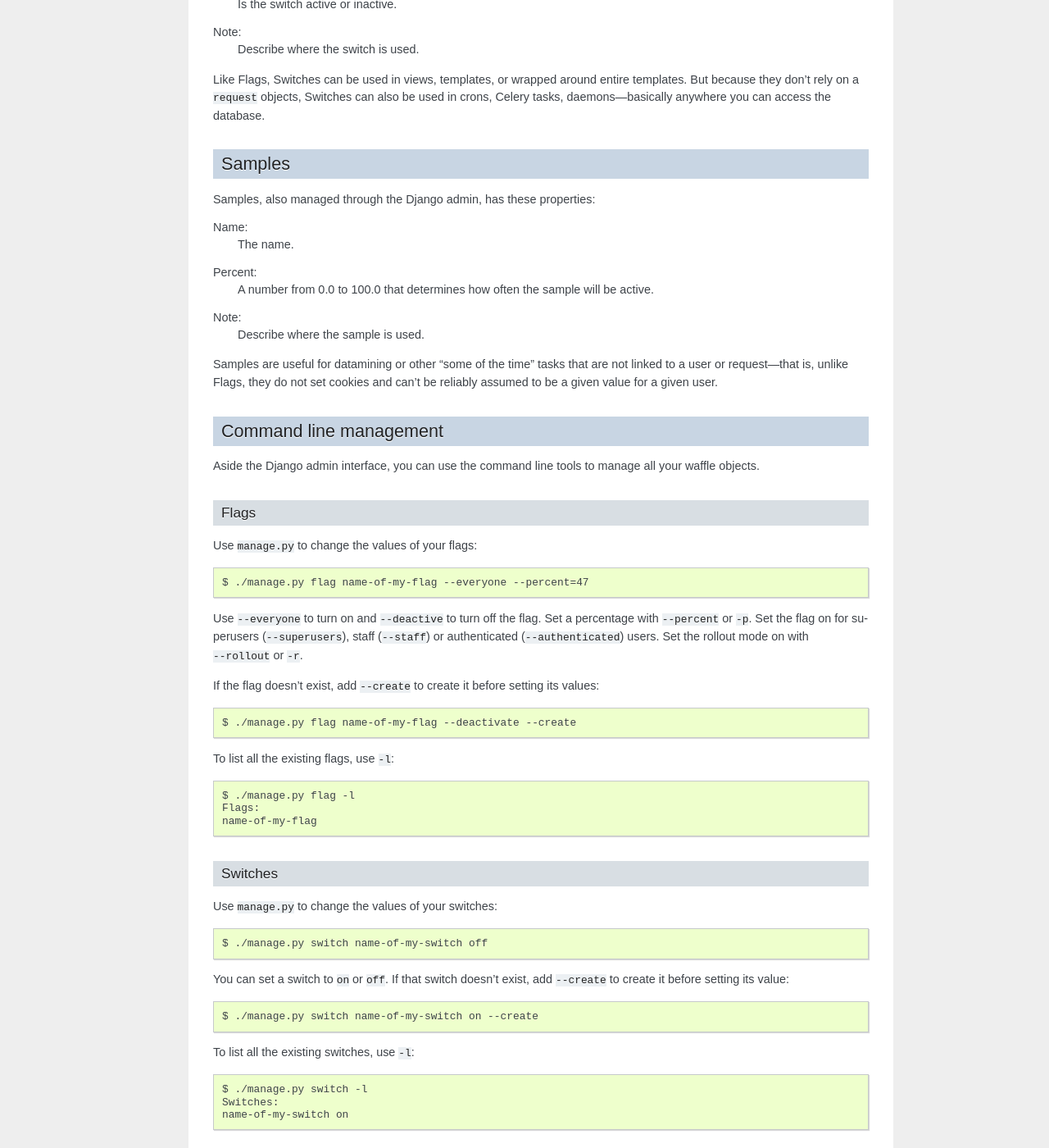
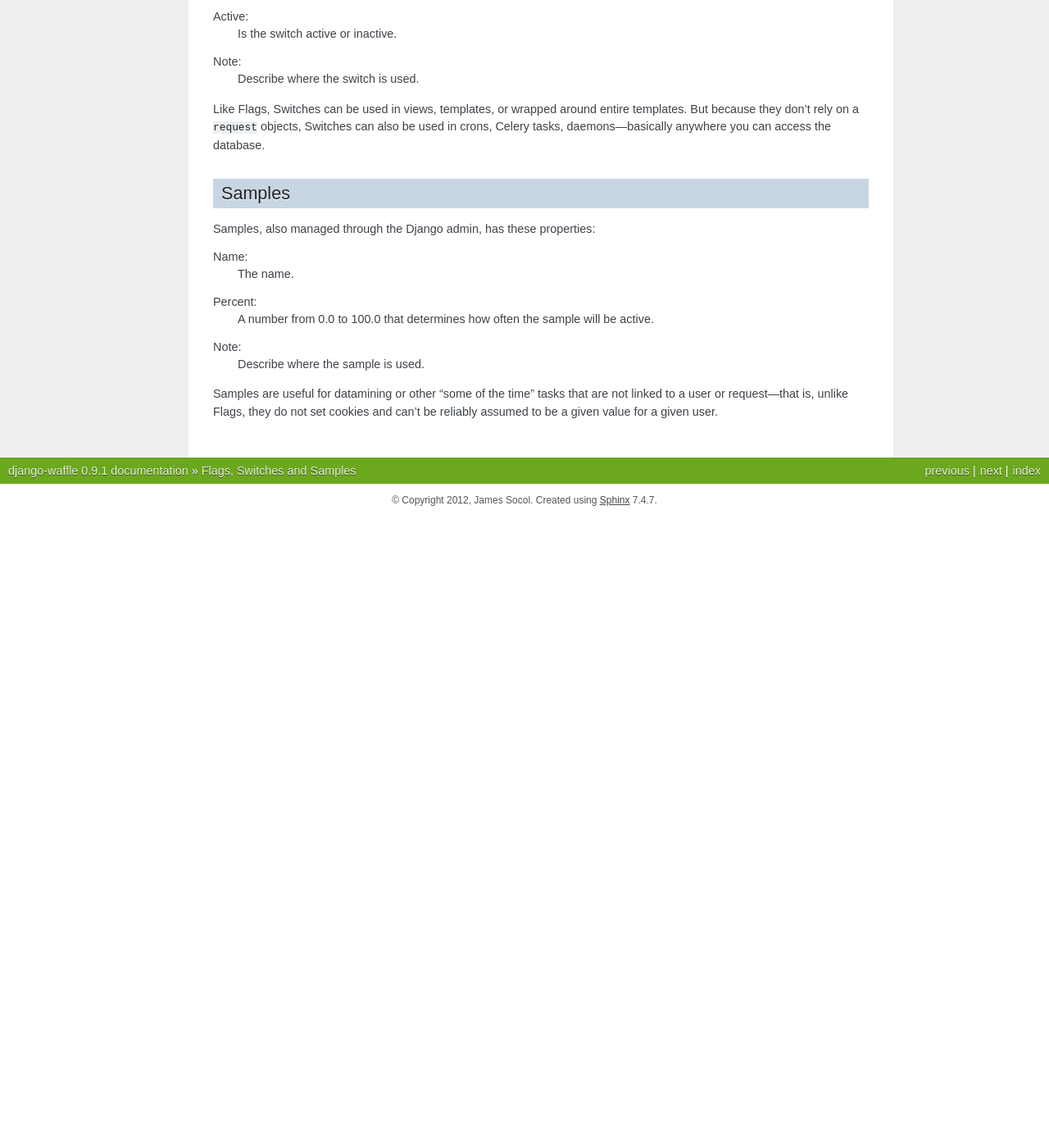
Before and after one commit to jazzband/django-waffle, a Sphinx documentation site: the page built from docs/types.rst, in a window 1280 px wide and 1400 px high, scrolled down 1195 px. Shown: the whole window at 82% size. Built offline with Sphinx 7.4.7, drawn with Linux system fonts in a browser that asks for light colours; after the commit the page ends 1825 px from its top, so only the background shows below that; some of the changed text lies outside the part shown.

Commit message:
Move cli docs to their own chapter.

```diff
--- a/docs/index.rst
+++ b/docs/index.rst
@@ -20,6 +20,7 @@
 
    installation
    types
+   commandline
    usage
    testing-waffles
    contributing
--- a/docs/types.rst
+++ b/docs/types.rst
@@ -11,6 +11,9 @@
 are **not**. Consequently, Flags are much more complicated, while
 Switches are just a named boolean in the database, and Samples are
 just a percentage stored in the database.
+
+Flags, Switches, and Samples can be managed via the `command line
+<cli-chapter>`_.
 
 
 Flags
@@ -91,69 +94,3 @@
 that are not linked to a user or request---that is, unlike Flags, they
 do not set cookies and can't be reliably assumed to be a given value
 for a given user.
-
-Command line management
------------------------
-
-Aside the Django admin interface, you can use the command line tools to manage
-all your waffle objects.
-
-Flags
-=====
-
-Use ``manage.py`` to change the values of your flags::
-
-    $ ./manage.py flag name-of-my-flag --everyone --percent=47
-
-Use ``--everyone`` to turn on and ``--deactive`` to turn off the flag. Set a
-percentage with ``--percent`` or ``-p``. Set the flag on for superusers
-(``--superusers``), staff (``--staff``) or authenticated (``--authenticated``)
-users. Set the rollout mode on with ``--rollout`` or ``-r``.
-
-If the flag doesn't exist, add ``--create`` to create it before setting its
-values::
-
-    $ ./manage.py flag name-of-my-flag --deactivate --create
-
-To list all the existing flags, use ``-l``::
-
-    $ ./manage.py flag -l
-    Flags:
-    name-of-my-flag
-
-Switches
-========
-
-Use ``manage.py`` to change the values of your switches::
-
-    $ ./manage.py switch name-of-my-switch off
-
-You can set a switch to ``on`` or ``off``. If that switch doesn't exist,
-add ``--create`` to create it before setting its value::
-
-    $ ./manage.py switch name-of-my-switch on --create
-
-To list all the existing switches, use ``-l``::
-
-    $ ./manage.py switch -l
-    Switches:
-    name-of-my-switch on
-
-Samples
-=======
-
-Use ``manage.py`` to change the values of your samples::
-
-    $ ./manage.py sample name-of-my-sample 100
-
-You can set a sample to any floating value between ``0.0`` and ``100.0``. If
-that sample doesn't exist, add ``--create`` to create it before setting its
-value::
-
-    $ ./manage.py sample name-of-my-sample 50.0 --create
-
-To list all the existing samples, use ``-l``::
-
-    $ ./manage.py sample -l
-    Samples:
-    name-of-my-sample: 50%
```
Also changed, not shown: docs/commandline.rst (added, +72 -0 lines).
